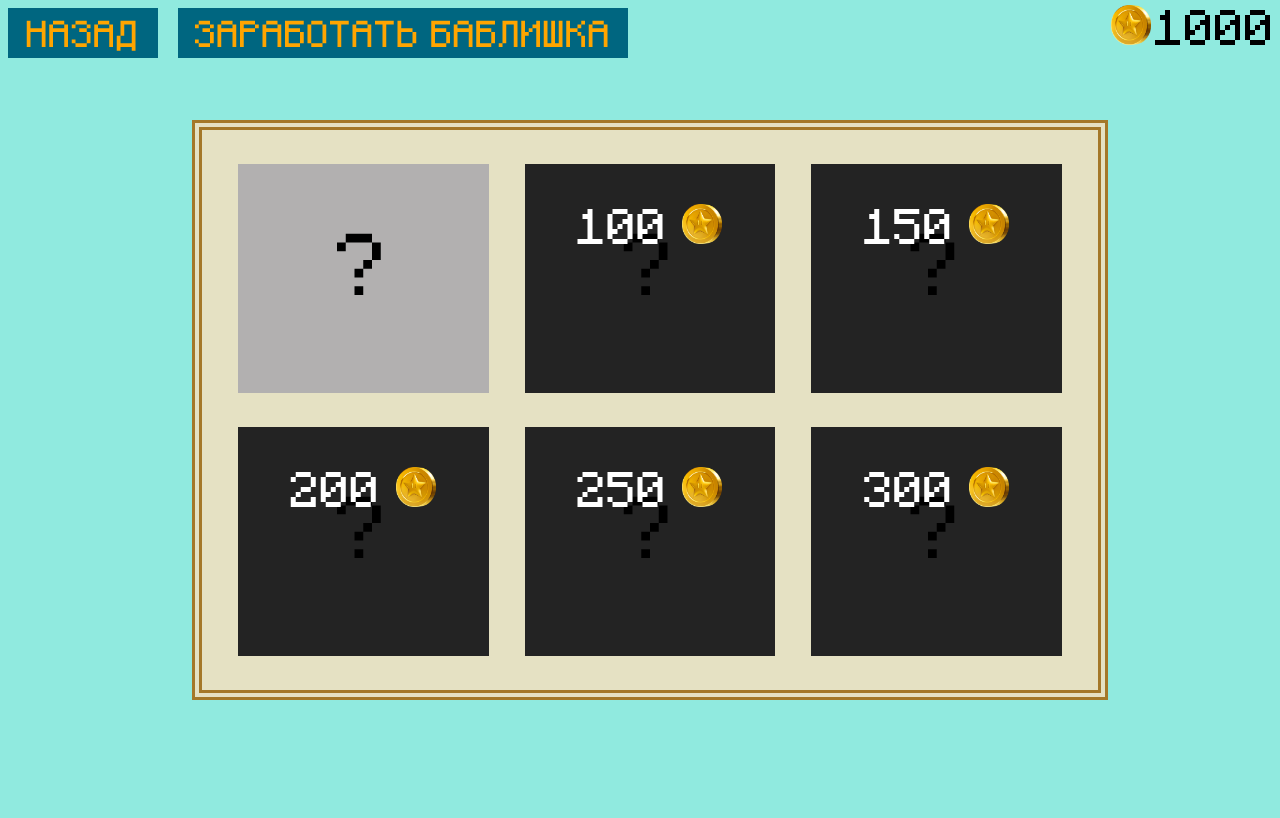
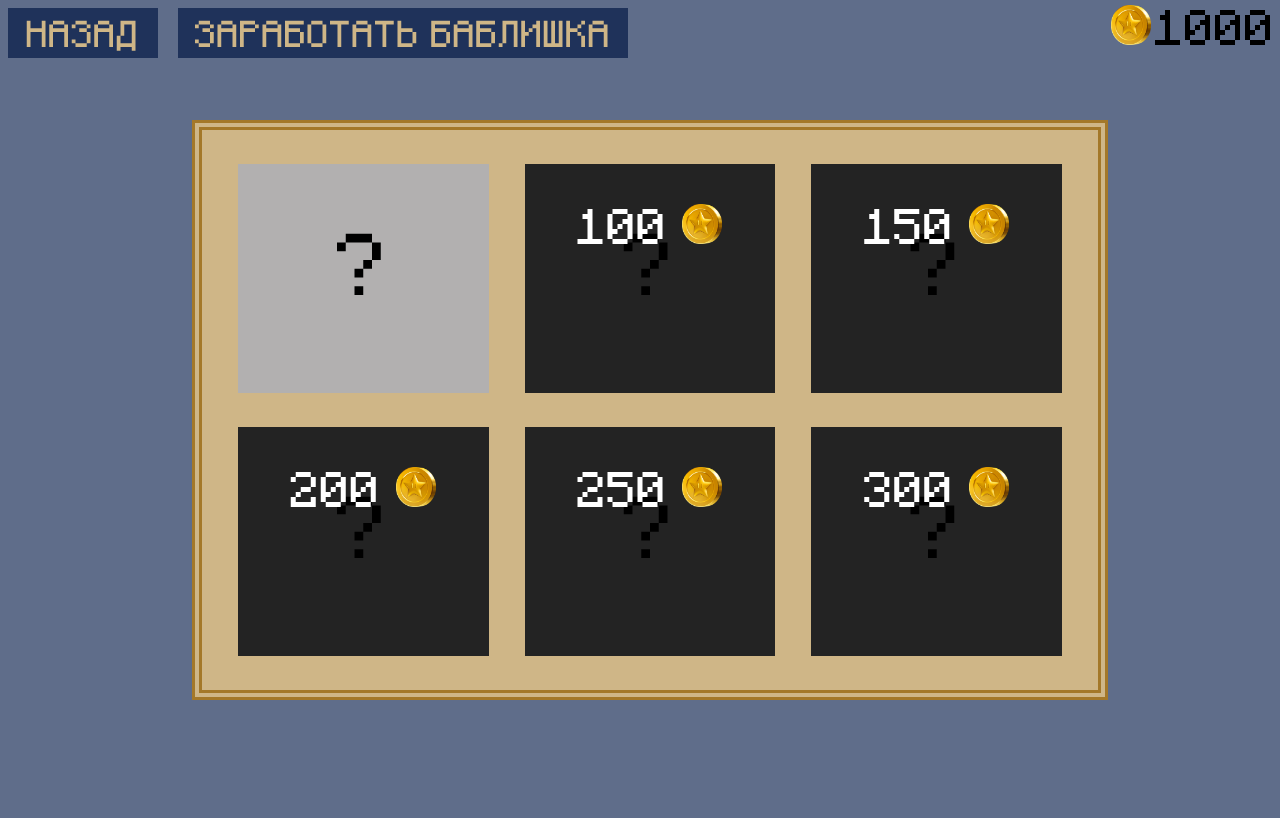
Before and after one commit to udarenienao/PESimulator, a PHP site: page /MainGame.html in a window 1280 px wide. Run offline with PHP 8.4, Linux system fonts and the light colour scheme.

Commit message:
color changing

```diff
--- a/GameStyles.css
+++ b/GameStyles.css
@@ -4,7 +4,7 @@
 }
 
 body {
-    background: #90eadf;
+    background: #5f6d8a;
 }
 
 #buttons{
@@ -21,13 +21,13 @@ body {
 .button{
     height:50px;
     position:relative;
-    background:#006680;
+    background:#1F325A;
     text-align:center;
     font-size:30px;
     background-size: 1px 300%;
     -webkit-transition:0.5s;
     transition:0.5s;
-    color:orange;
+    color:#CFB687;
     font-family: "font", serif;
     cursor:pointer;
 }
@@ -83,7 +83,7 @@ body {
 .field {
     width: 70%;
     height: 70%;
-    background: #e5e1c3;
+    background: #CFB687;
     position: absolute;
     top: 15%;
     left: 15%;
@@ -336,29 +336,29 @@ input[type=range]::-ms-track {
     color: transparent;
 }
 input[type=range]::-ms-fill-lower {
-    background: #006680;
-    border: 2px solid #ffa500;
+    background: #1F325A;
+    border: 2px solid #CFB687;
     border-radius: 8px;
 }
 input[type=range]::-ms-fill-upper {
-    background: #006680;
-    border: 2px solid #ffa500;
+    background: #1F325A;
+    border: 2px solid #CFB687;
     border-radius: 8px;
 }
 input[type=range]::-ms-thumb {
     margin-top: 1px;
-    border: 2px solid #FFA500;
+    border: 2px solid #CFB687;
     height: 20px;
     width: 20px;
     border-radius: 7px;
-    background: #006680;
+    background: #1F325A;
     cursor: pointer;
 }
 input[type=range]:focus::-ms-fill-lower {
-    background: #006680;
+    background: #1F325A;
 }
 input[type=range]:focus::-ms-fill-upper {
-    background: #006680;
+    background: #1F325A;
 }
 
 .update, .subjects{
```
Also changed, not shown: other parts of GameStyles.css (+18 -18 lines), Final.css (+5 -5 lines), Learn.css (+4 -4 lines), MenuStyles.css (+4 -4 lines).
